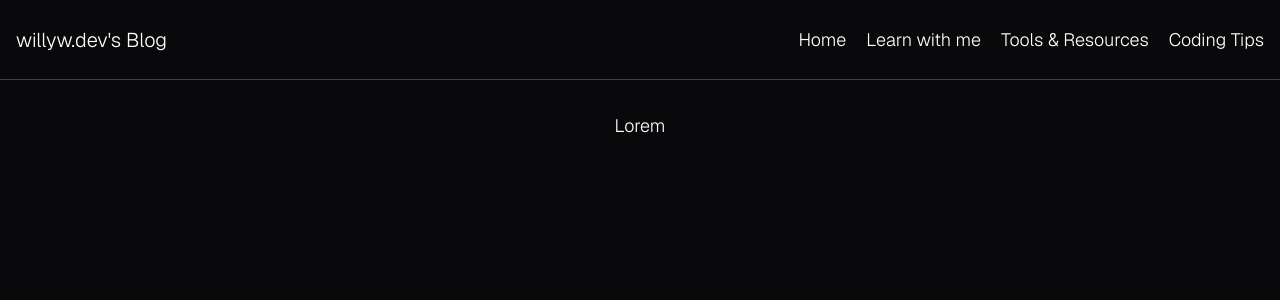
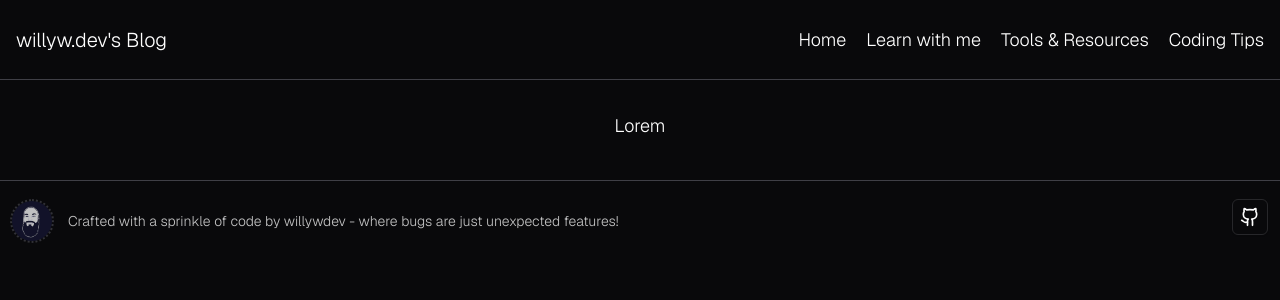
Before and after one commit to willywdev/blog.willyw.dev, a Next.js app: page / in a window 1280 px wide. Shown: the top 300 px of the page. Built offline with nearby package versions, Linux system fonts and the light colour scheme.

Commit message:
finish working on footer

```diff
--- a/components/Footer.jsx
+++ b/components/Footer.jsx
@@ -1,6 +1,28 @@
+import { Github } from "lucide-react";
+import Link from "next/link";
+import { Button } from "./ui/button";
+import Image from "next/image";
+
 function Footer() {
   return (
-    <footer className='fixed flex justify-between border-t bottom-8 border-zinc-700'></footer>
+    <footer className='flex items-center justify-between p-3 mt-10 border-t border-zinc-700'>
+      <p className='flex items-center w-3/4 gap-4 pt-2 text-sm opacity-75'>
+        <Image
+          src='/avatar.jpeg'
+          width={40}
+          height={40}
+          alt='Avatar'
+          className='rounded-full outline-dotted outline-2 outline-zinc-700'
+        />
+        Crafted with a sprinkle of code by willywdev - where bugs are just
+        unexpected features!
+      </p>
+      <Button variant='outline' size='icon' aria-label='open github profile'>
+        <Link href='https://github.com/willywdev' target='_blank'>
+          <Github size={20} />
+        </Link>
+      </Button>
+    </footer>
   );
 }
 
--- a/components/Navbar.jsx
+++ b/components/Navbar.jsx
@@ -11,9 +11,9 @@ function Navbar({ handleNavbar }) {
 
   return (
     <div
-      className='fixed top-0 left-0 w-full h-full bg-black bg-opacity-50 backdrop-blur-sm bg-blend-darken'
+      className='fixed top-0 left-0 z-50 w-full h-full bg-black bg-opacity-50 backdrop-blur-sm bg-blend-darken'
       onClick={handleOuterClick}>
-      <nav className='fixed top-0 right-0 w-3/4 h-screen px-10 py-20 text-right border-l bg-zinc-950 border-zinc-700 animate-nav-open'>
+      <nav className='fixed top-0 right-0 w-3/4 h-screen px-10 py-20 text-right border-l z-60 bg-zinc-950 border-zinc-700 animate-nav-open'>
         <Button
           variant='outline'
           size='icon'
```
Also changed, not shown: public/avatar.jpeg (added).
